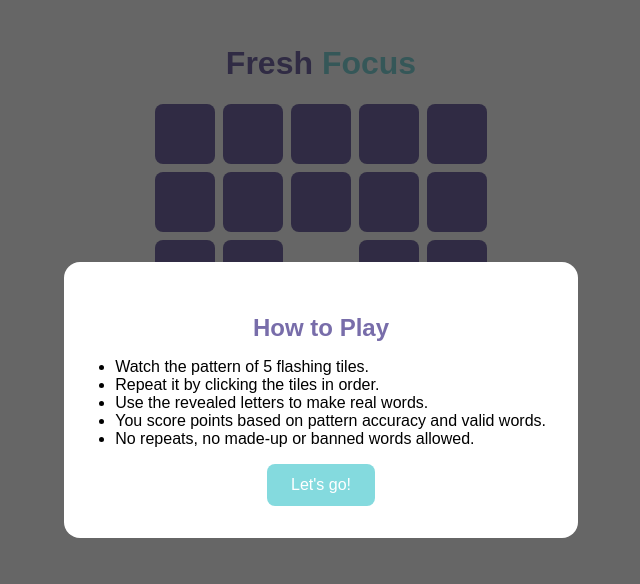
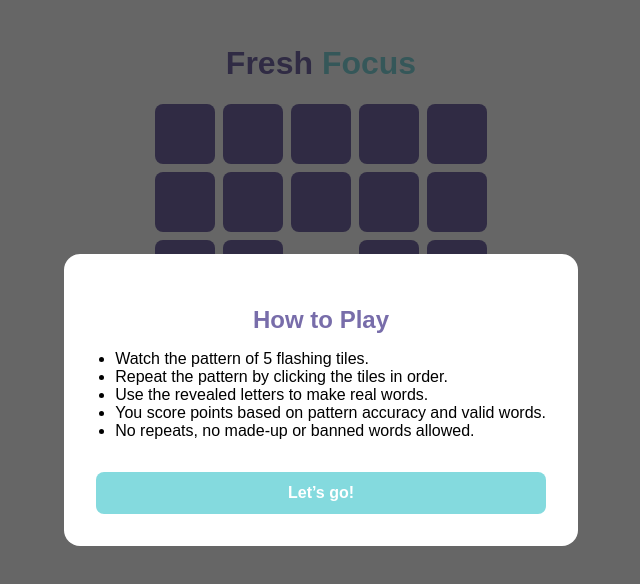
Before and after one commit to td0wns/Fresh-Focus-Start, a React (Vite) app: page / in a window 1280 px wide. Both pictures are taken after a click on the button "Let’s go!". Shown: the top 584 px of the page, without its empty margins (319-959 px from the left). Built offline with nearby package versions, Linux system fonts and the light colour scheme.

Commit message:
Update App.jsx

```diff
--- a/src/App.jsx
+++ b/src/App.jsx
@@ -31,7 +31,7 @@ function App({ gameStarted }) {
   const [wordScore, setWordScore] = useState(0);
   const inputRef = useRef(null);
   const [feedback, setFeedback] = useState("");
-  const [showIntro, setShowIntro] = useState(true);
+  const [showInstructions, setShowInstructions] = useState(true);
 
   useEffect(() => {
     if (gameStarted) initializeGame();
@@ -172,29 +172,20 @@ function App({ gameStarted }) {
 
   return (
     <div style={{ fontFamily: "sans-serif", padding: "1rem", textAlign: "center" }}>
-      {showIntro && (
-        <div style={{
-          position: "fixed",
-          top: 0,
-          left: 0,
-          width: "100%",
-          height: "100%",
-          backgroundColor: "rgba(0,0,0,0.6)",
-          display: "flex",
-          alignItems: "center",
-          justifyContent: "center",
-          zIndex: 9999
-        }}>
-          <div style={{ backgroundColor: "white", padding: "2rem", borderRadius: "1rem", maxWidth: "500px", textAlign: "center" }}>
-            <h2 style={{ color: "#786daa", marginBottom: "1rem" }}>How to Play</h2>
-            <ul style={{ textAlign: "left", paddingLeft: "1.2rem", marginBottom: "1rem" }}>
+      {showInstructions && (
+        <div style={{ position: "fixed", top: 0, left: 0, right: 0, bottom: 0, backgroundColor: "rgba(0,0,0,0.6)", display: "flex", alignItems: "center", justifyContent: "center", zIndex: 9999 }}>
+          <div style={{ backgroundColor: "white", padding: "2rem", borderRadius: "1rem", maxWidth: "500px", textAlign: "left" }}>
+            <h2 style={{ textAlign: "center", color: "#786daa", marginBottom: "1rem" }}>How to Play</h2>
+            <ul style={{ paddingLeft: "1.2rem" }}>
               <li>Watch the pattern of 5 flashing tiles.</li>
-              <li>Repeat it by clicking the tiles in order.</li>
+              <li>Repeat the pattern by clicking the tiles in order.</li>
               <li>Use the revealed letters to make real words.</li>
               <li>You score points based on pattern accuracy and valid words.</li>
               <li>No repeats, no made-up or banned words allowed.</li>
             </ul>
-            <button onClick={() => setShowIntro(false)} style={{ padding: "0.75rem 1.5rem", backgroundColor: "#84dade", color: "white", border: "none", borderRadius: "0.5rem", fontSize: "1rem" }}>Let's go!</button>
+            <button onClick={() => setShowInstructions(false)} style={{ marginTop: "1rem", width: "100%", padding: "0.75rem", backgroundColor: "#84dade", color: "white", border: "none", borderRadius: "0.5rem", fontWeight: "bold", fontSize: "1rem" }}>
+              Let’s go!
+            </button>
           </div>
         </div>
       )}
@@ -205,8 +196,14 @@ function App({ gameStarted }) {
           {letters.map((letter, idx) => {
             const isRevealed = revealed[idx];
             const isFlashing = flashingTile === idx;
-            const isPattern = pattern.includes(idx);
-            const backgroundColor = isFlashing ? "#fff" : isRevealed ? (isPattern ? "#84dade" : "#ddd") : "#786daa";
+            const isInPattern = pattern.includes(idx);
+            const backgroundColor = isFlashing
+              ? "#fff"
+              : isRevealed && isInPattern
+              ? "#84dade"
+              : isRevealed
+              ? "#ddd"
+              : "#786daa";
             const color = isRevealed || isFlashing ? "#000" : "#fff";
             return (
               <div
@@ -230,42 +227,6 @@ function App({ gameStarted }) {
           <div style={{ marginTop: "1rem" }}>{words.map((w, i) => (<div key={i}>{w.word} {w.valid ? "✅" : "❌"} {w.valid && `(+${w.score})`}</div>))}</div>
         </>
       )}
-
-      {gamePhase === "enterWords" && timer === 0 && (
-        <div style={{
-          position: "fixed",
-          top: 0,
-          left: 0,
-          right: 0,
-          bottom: 0,
-          backgroundColor: "rgba(0,0,0,0.6)",
-          display: "flex",
-          alignItems: "center",
-          justifyContent: "center",
-          zIndex: 9999
-        }}>
-          <div style={{
-            backgroundColor: "white",
-            padding: "2rem",
-            borderRadius: "1rem",
-            maxWidth: "500px",
-            textAlign: "left",
-            fontFamily: "sans-serif"
-          }}>
-            <h2 style={{ textAlign: "center", color: "#786daa", marginBottom: "1rem" }}>Game Over</h2>
-            <p><strong>Your Score:</strong> {patternScore + wordScore} (Pattern: {patternScore} | Words: {wordScore})</p>
-            <p><strong>Words:</strong></p>
-            <ul>
-              {words.map((w, i) => (
-                <li key={i}>{w.word} {w.valid ? "✅" : "❌"} {w.valid && `(+${w.score})`}</li>
-              ))}
-            </ul>
-            <button onClick={() => window.location.reload()} style={{ marginTop: "1rem", width: "100%", padding: "0.75rem", backgroundColor: "#84dade", color: "white", border: "none", borderRadius: "0.5rem", fontWeight: "bold", fontSize: "1rem" }}>
-              Start New Game
-            </button>
-          </div>
-        </div>
-      )}
     </div>
   );
 }
```
